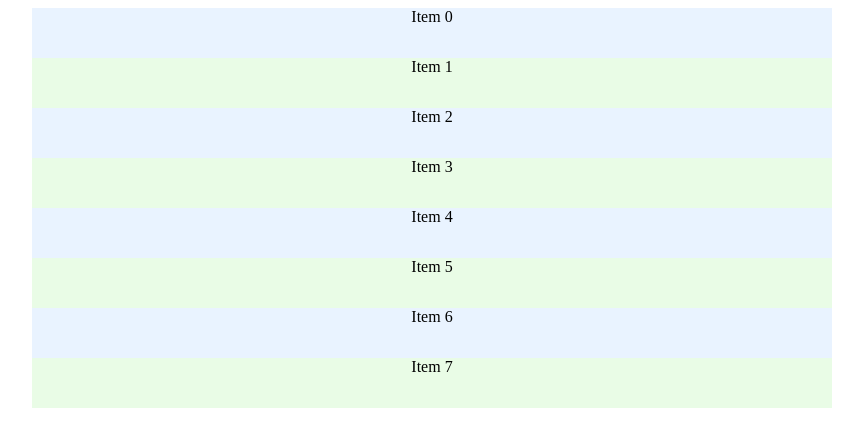
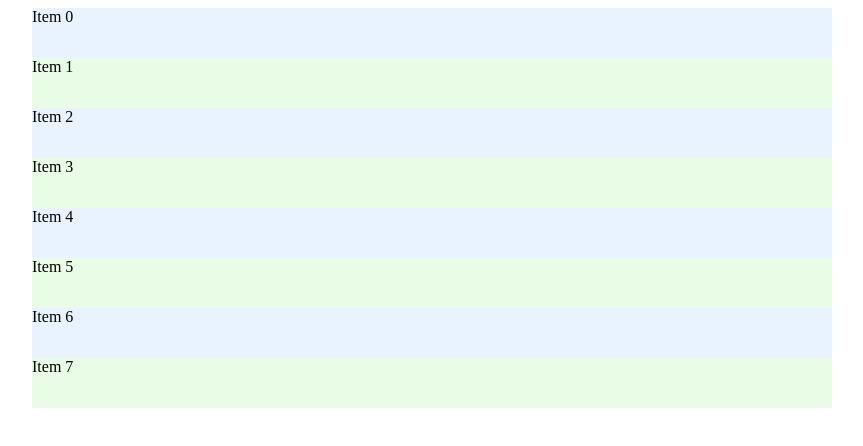
Before and after one commit to www3b/virtual-list-react, a React (Create React App) app: page / in a window 1280 px wide. Shown: the top 446 px of the page, without its empty margins (208-1071 px from the left). Built offline with nearby package versions, Linux system fonts and the light colour scheme.

Commit message:
Make virtual list generic

```diff
--- a/src/App.tsx
+++ b/src/App.tsx
@@ -1,10 +1,17 @@
 import React from 'react';
 
-import { Item } from './components/Item';
-import { List } from './components/List';
+import { VirtualList } from './components/VirtualList';
+
+type Item = {
+  index: number;
+};
+
+const items: Item[] = [];
+for (let i = 0; i <= 10000; i++) {
+  items.push({ index: i });
+}
 
 const App: React.FC = () => {
-  const items = new Array(10000).fill(1);
   const styles = {
     display: 'flex',
     flexDirection: 'column',
@@ -14,9 +21,11 @@ const App: React.FC = () => {
   } as const;
   return (
     <div className="App" style={styles}>
-      <List
-        rowsCount={items.length}
-        renderItem={Item}
+      <VirtualList<Item>
+        items={items}
+        renderMethod={(data) => (
+          <div style={{ height: data.index % 2 ? '100px' : '50px' }}>Item {data.index}</div>
+        )}
       />
     </div>
   );
--- a/src/components/Item/Item.tsx
+++ b/src/components/Item/Item.tsx
@@ -1,15 +1,11 @@
 import React from 'react';
 import { withMeasure, WithMeasureProps } from '../WithMeasure';
 
-import styles from './Item.module.css';
-
-export type Props = WithMeasureProps & {
-  index: string | number;
-}
+export type Props = React.PropsWithChildren<WithMeasureProps>;
 
 const Item: React.FC<Props> = (props) => (
-  <div key={props.index} className={styles.item}>
-    Item {props.index}
+  <div>
+    {props.children}
   </div>
 );
 
--- a/src/components/List/index.ts
+++ /dev/null
@@ -1 +0,0 @@
-export { default as List } from './List';
--- a/src/components/List/List.tsx
+++ b/src/components/VirtualList/VirtualList.tsx
@@ -1,28 +1,35 @@
 import React from 'react';
 import { useScroll } from '../../hooks/useScroll';
+import { Item } from '../Item';
 
 import { Wrapper } from './components/Wrapper';
 
 const BUFFER_SIZE = 2;
 
-type Props = {
-  rowsCount: number;
-  renderItem: React.FC<any>;
+type Props<T> = {
+  items: T[];
+  renderMethod: (data: T) => React.ReactNode;
   rowHeight?: number;
   bufferSize?: number;
 }
 
-const List: React.FC<Props> = (props) => {
+type WrappedItem<T> = {
+  index: number;
+  data: T;
+  style: React.CSSProperties;
+}
+
+const VirtualList = <T extends {}>(props: Props<T>) => {
   const [scrollTop, setScrollTop] = React.useState(0);
-  const [renderItems, setRenderItems] = React.useState<any>([]);
+  const [renderItems, setRenderItems] = React.useState<WrappedItem<T>[]>([] as any);
   const [scrollMonitor, windowHeight] = useScroll(setScrollTop);
 
   React.useEffect(() => {
     prepareItems();
   }, [scrollTop, windowHeight]);
 
-  const { rowsCount, rowHeight = 50, renderItem, bufferSize = BUFFER_SIZE } = props;
-
+  const { items, rowHeight = 50, renderMethod, bufferSize = BUFFER_SIZE } = props;
+  const rowsCount = items.length;
   const innerHeight = rowsCount * rowHeight;
   const startIndex = Math.floor(scrollTop / rowHeight) - bufferSize;
   const endIndex = Math.min(
@@ -31,10 +38,11 @@ const List: React.FC<Props> = (props) => {
   );
 
   const prepareItems = () => {
-    const items = [];
-    for (let i = startIndex; i <= endIndex; i++) {
-      items.push({
+    const rows: WrappedItem<T>[] = [];
+    for (let i = startIndex >= 0 ? startIndex : 0; i <= endIndex; i++) {
+      rows.push({
         index: i,
+        data: items[i],
         style: {
           position: "absolute",
           top: `${i * rowHeight}px`,
@@ -44,10 +52,8 @@ const List: React.FC<Props> = (props) => {
         }
       });
     }
-    setRenderItems(items);
+    setRenderItems(rows);
   }
-
-  const RenderRow = renderItem;
 
   return (
     <Wrapper
@@ -56,9 +62,13 @@ const List: React.FC<Props> = (props) => {
       layoutHeight={innerHeight}
       windowHeight={innerHeight}
     >
-      {renderItems.map((item: any) => <RenderRow key={item.index} index={item.index} style={item.style} />)}
+      {renderItems.map((item) => (
+        <Item id={item.index} key={item.index} style={item.style}>
+          {renderMethod(item.data)}
+        </Item>
+      ))}
     </Wrapper>
   );
 }
 
-export default List
+export default VirtualList;
--- /dev/null
+++ b/src/components/VirtualList/index.ts
@@ -0,0 +1 @@
+export { default as VirtualList } from './VirtualList';
--- a/src/components/WithMeasure/index.tsx
+++ b/src/components/WithMeasure/index.tsx
@@ -32,7 +32,6 @@ export function withMeasure<T extends WithMeasureProps = WithMeasureProps>(
       context.changed()
     }
 
-    console.log(size);
     return (
       <div key={measureId} style={style} ref={attach as any}>
         <WrappedComponent {...(props as T)} />
```
Also changed, not shown: src/components/VirtualList/VirtualList.module.css (added), src/components/VirtualList/components/Wrapper/Wrapper.module.css (renamed from src/components/List/components/Wrapper/Wrapper.module.css), src/components/VirtualList/components/Wrapper/Wrapper.tsx (renamed from src/components/List/components/Wrapper/Wrapper.tsx), src/components/VirtualList/components/Wrapper/index.ts (renamed from src/components/List/components/Wrapper/index.ts).
